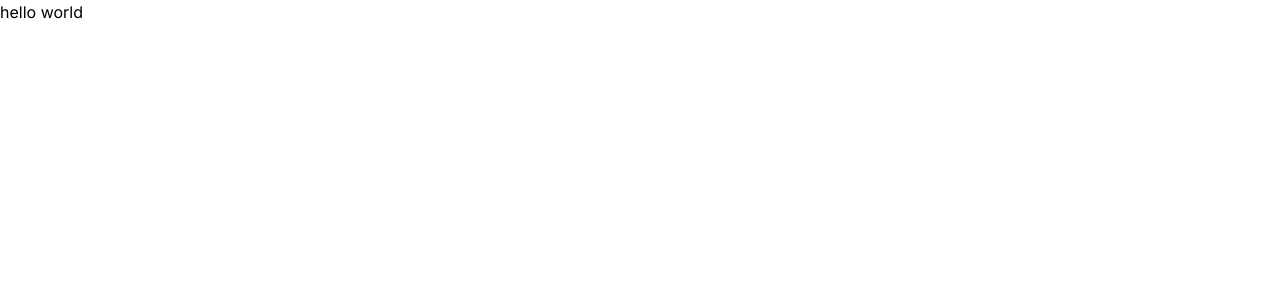
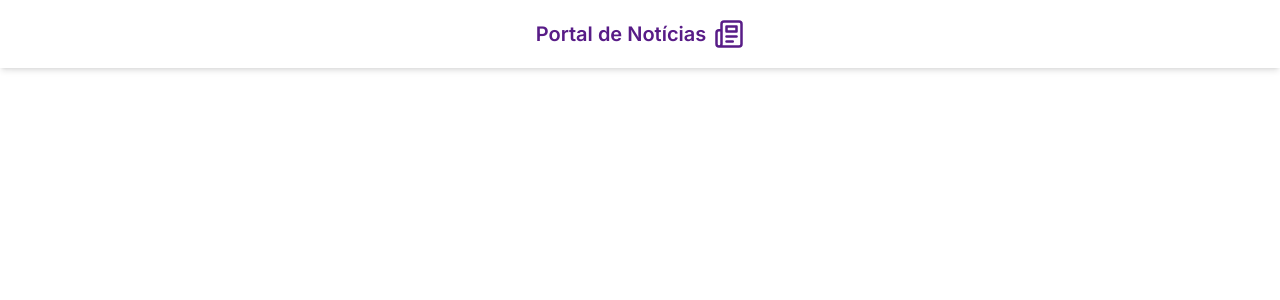
Before and after one commit to baratapedro/news, a Next.js app: page / in a window 1280 px wide. Shown: the top 300 px of the page. Built offline with nearby package versions, Linux system fonts and the light colour scheme.

Commit message:
feat: implement header component

```diff
--- a/package.json
+++ b/package.json
@@ -14,6 +14,7 @@
     "@types/react-dom": "18.2.5",
     "autoprefixer": "10.4.14",
     "eslint-config-next": "13.4.5",
+    "lucide-react": "^0.244.0",
     "next": "13.4.5",
     "postcss": "8.4.24",
     "react": "18.2.0",
--- /dev/null
+++ b/src/app/components/Header.tsx
@@ -0,0 +1,12 @@
+import { Newspaper } from 'lucide-react'
+
+export function Header() {
+  return (
+    <header className="shadow-md fixed top-0 w-full bg-white z-10">
+      <div className="mx-auto flex items-center justify-center gap-2 text-purple-900">
+        <h1 className="py-5 text-xl font-semibold ">Portal de Notícias</h1>
+        <Newspaper width={30} height={30} />
+      </div>
+    </header>
+  )
+}
--- a/src/app/layout.tsx
+++ b/src/app/layout.tsx
@@ -1,6 +1,7 @@
 import { ReactNode } from 'react'
 import './globals.css'
 import { Inter } from 'next/font/google'
+import { Header } from './components/Header'
 
 const inter = Inter({ subsets: ['latin'] })
 
@@ -12,7 +13,10 @@ export const metadata = {
 export default function RootLayout({ children }: { children: ReactNode }) {
   return (
     <html lang="en">
-      <body className={inter.className}>{children}</body>
+      <body className={inter.className}>
+        <Header />
+        {children}
+      </body>
     </html>
   )
 }
```
Also changed, not shown: 1 other file (tests, documents, lock files or other folders).
